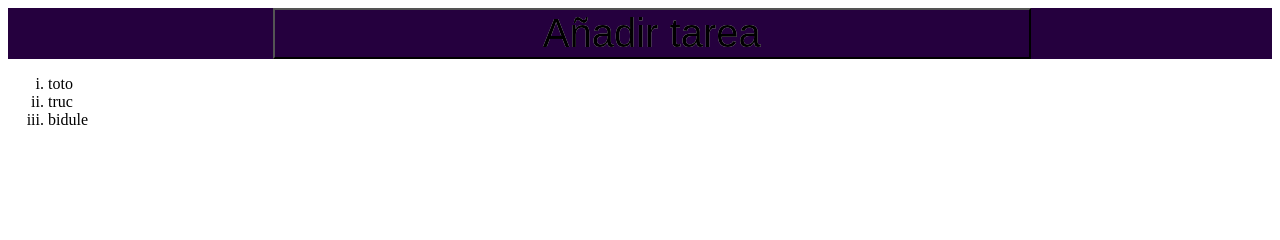
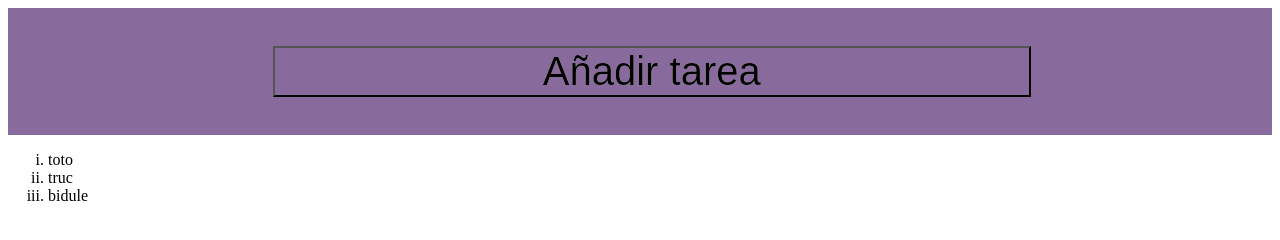
Before and after one commit to rcontrai/PracticaWeb, a plain HTML site: page index.html in a window 1280 px wide. Drawn offline with Linux system fonts and the light colour scheme.

Commit message:
css color

```diff
--- a/style.css
+++ b/style.css
@@ -1,8 +1,10 @@
 form { /* top part*/
-    background-color: #25003e;
+    background-color: #886b9c;
 }
 
 .firstButton { /* title */
+    margin-top: 1cm;
+    margin-bottom: 1cm;
     background-clip: text;
     -webkit-background-clip: text;
     font-size: 250%;
```
